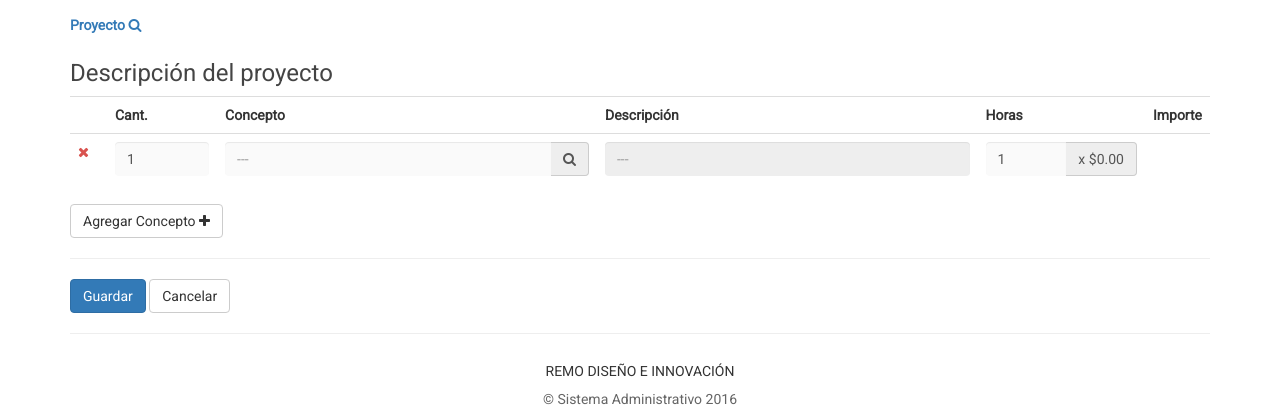
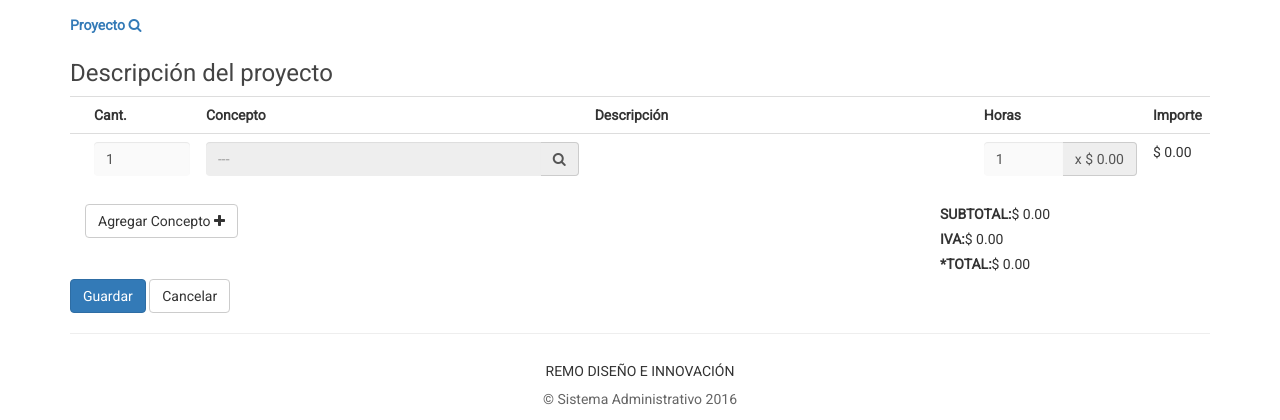
Before and after one commit to AgenciaREMO/Sistema_REMO, a CodeIgniter app: page /Sistema_REMO/cotizaciones/cotizacionNueva in a window 1280 px wide. Shown: the part 380-800 px from the top of the page. Run offline with CodeIgniter, Linux system fonts and the light colour scheme; data that the repository does not hold is empty.

Commit message:
Modificaciones sobre el formulario: recalculo de subtotal, iva y total cuando se agregan rows o cuando se eliminan. La funcionalidad para eliminar row es nueva. Se continua trabajando sobre los ids que deben ser modificados cuando se eliminan rows de la tabla.

```diff
--- a/application/views/cotizaciones/cotizacion_nueva.php
+++ b/application/views/cotizaciones/cotizacion_nueva.php
@@ -29,7 +29,8 @@
 					'name' => 'concepto0',
 					'class' => 'form-control',
 					'placeholder' => '---',
-					'id' => 'concepto0'
+					'id' => 'concepto0',
+					'disabled' => 'disabled'
 				);
 				$descripcion0 = array(
 					'name' => 'descripcion0',
@@ -103,31 +104,42 @@
 							<th class="col-importe">Importe</th>
 						</tr>
 						<tr>
-							<td><a class="i-borrar" href="#" onclick=""><i class="fa fa-times"></i></a></td>
+							<td><!--<a class="i-borrar" href="#" onclick=""><i class="fa fa-times"></i></a>--></td>
 							<td class="col-cantidad"><?= form_input($cantidad0) ?></td>
 							<td class="col-concepto">
 								<div class="input-group">
 									<?= form_input($concepto0) ?>
 							    	<div class="input-group-addon">
-							    			<i class="fa fa-search" aria-hidden="true" onclick="identificar_Concepto('0')"></i>
+							    			<i class="fa fa-search" aria-hidden="true" onclick="identificarConcepto('0')"></i>
 							    	</div>
 							    </div>
 							</td>
-							<td class="col-descripcion"><?= form_input($descripcion0) ?></td>
+							<td class="col-descripcion">
+								<span id="descripcion0" name="descripcion0"></span>
+							</td>
 							<td class="col-horas">
 								<div class="input-group">
 									<?= form_input($horas0) ?>
-							    	<div class="input-group-addon"> x $<span name="costo0" id="costo0">0.00</span></div>
+							    	<div class="input-group-addon"> x $ <span name="costo0" id="costo0">0.00</span></div>
 							    </div>
 							</td>
 							<td class="col-importe">
 								<div class="input-group">
-									<span id="importe0"name="importe0"></span>
+									<span id="importe0"name="importe0">$ 0.00</span>
 								</div>
 							</td>
 						</tr>
 					</table>
-					<a href="#" class="btn btn-default" onClick="agregarConcepto()">Agregar Concepto <i class="fa fa-plus" aria-hidden="true"></i></a>
+					<div class="col-lg-4">
+						<a href="#" class="btn btn-default" onClick="agregarConcepto()">Agregar Concepto <i class="fa fa-plus" aria-hidden="true"></i></a>
+					</div>
+					<div class="col-lg-5"></div>
+					<div class="col-lg-3">
+						<label for="">SUBTOTAL:</label><span name="subtotal" id="subtotal" class="totales">$ 0.00</span><br>
+						<label for="">IVA:</label><span name="iva" id="iva" class="totales">$ 0.00</span><br>
+						<label for="">*TOTAL:</label><span name="total" id="total" class="totales">$ 0.00</span>
+					</div>
+
 				</div>
 				<hr>
 				<?= form_submit($guardar) ?>
@@ -269,16 +281,26 @@
 				var num = parseInt($("#inputs").val());
 				//var id = this.id;
 				//$('#' + id).hide();
+				//SE ACTUALIZAN LOS CAMPOS VACIOS CON LA INFORMACION DEL CONCEPTO SELECCIONADO EN LA MODAL
 				$("#concepto" + num).val(registro[0]["concepto"]);
-				$("#descripcion" + num).val(registro[0]["detalles"]);
+				$("#descripcion" + num).text(registro[0]["detalles"]);
 				$("#costo" + num).text(registro[0]["costo"]);
 				var cantidad = parseInt($("#cantidad" + num).val());
 				var horas = parseInt($("#horas" + num).val());
 				var costo = parseInt($("#costo" + num).text());
 				var importe = cantidad * costo * horas;
 				$("#importe" + num).text(importe);
-
-				//$("#divdescrip").html(html);
+				//SE RECALCULA EL IMPORTE, SUBTOTAL, TOTAL E IVA CADA QUE SE ACTUALIZA LA CANTIDAD O LAS HORAS DEL CONCEPTO
+				var subtotal = 0;
+				for (var i = 0; i < num_concep; i++) {
+					imp = parseInt($("#importe" + i).text());
+					subtotal = subtotal + imp;
+					iva = (subtotal * 16)/100;
+					total = subtotal + iva;
+				};
+				$("#subtotal").text(subtotal);
+				$("#iva").text(iva);
+				$("#total").text(total);
 			},
 			error: function(jqXHR, textStatus, errorThrown)
 			{
@@ -301,16 +323,66 @@
 		var costo = parseInt($("#costo" + id).text());
 		var importe = cantidad * costo * horas;
 		$("#importe" + id).text(importe);
-		alert("cant:" + cantidad + "costo:" + costo + "horas:" + horas + "importe:" + importe);
+		//SE RECALCULA EL IMPORTE, SUBTOTAL, TOTAL E IVA CADA QUE SE ACTUALIZA LA CANTIDAD O LAS HORAS DEL CONCEPTO
+		var subtotal = 0;
+		for (var i = 0; i < num_concep; i++) {
+			imp = parseInt($("#importe" + i).text());
+			subtotal = subtotal + imp;
+			iva = (subtotal * 16)/100;
+			total = subtotal + iva;
+		};
+		$("#subtotal").text(subtotal);
+		$("#iva").text(iva);
+		$("#total").text(total);
 	}
-	function identificar_Concepto(num)
+	function identificarConcepto(num)
 	{
 		$("#inputs").val(num);
 		$('#modal_concepto').modal('show');
 	}
+	function eliminarConcepto(num)
+	{
+		$('#row' + num).remove();
+		//SE RENOMBRAN TODOS LOS IDS DE LOS ROWS PARA QUE TENGAN SECUENCIA
+		for (var i = num; i < num_concep; i++) {
+			//SE OBTIENE EL NUMERO DEL ROW CUYO ID VA A SER MODIFICADO
+			var modificar = i+1;
+			//SE ASIGNAN LOS NUEVOS IDS AL ROW POR MODIFICAR Y A LOS ELEMENTOS DEL ROW
+			$('#row' + modificar).attr("id","row"+i);
+			$('#a' + modificar).attr("id","a"+i);
+			$('#a' + modificar).attr("onclick","eliminarConcepto("+i+")");
+			/*id='a"+num_concep+"'
+			onclick='eliminarConcepto("+num_concep+")
+			cantidad"+num_concep+"
+			cantidad"+num_concep+"
+			concepto"+num_concep+"
+			concepto"+num_concep+"
+			onClick='identificarConcepto("+num_concep+")
+			name='descripcion"+num_concep+
+			descripcion"+num_concep+
+			horas"+num_concep+
+			horas"+num_concep+
+			name='costo
+			id='costo"+num_concep+
+			id='importe"+num_concep+
+			name='importe"+num_concep*/
+		};
+		num_concep--;
+		//SE RECALCULA EL IMPORTE, SUBTOTAL, TOTAL E IVA CADA QUE SE ACTUALIZA LA CANTIDAD O LAS HORAS DEL CONCEPTO
+		var subtotal = 0;
+		for (var i = 0; i < num_concep; i++) {
+			imp = parseInt($("#importe" + i).text());
+			subtotal = subtotal + imp;
+			iva = (subtotal * 16)/100;
+			total = subtotal + iva;
+		};
+		$("#subtotal").text(subtotal);
+		$("#iva").text(iva);
+		$("#total").text(total);
+	}
 	function agregarConcepto()
 	{
-		html = "<tr><td><a class='i-borrar' href='#' onclick=''><i class='fa fa-times'></i></a></td><td class='col-cantidad'><input type='text' name='cantidad"+num_concep+"' class='form-control input-recal' value='1' id='cantidad"+num_concep+"'></td><td class='col-concepto'><div class='input-group'><input type='text' name='concepto"+num_concep+"' class='form-control'	placeholder='---' id='concepto"+num_concep+"'><div class='input-group-addon'><i onClick='identificar_Concepto("+num_concep+")' class='fa fa-search' aria-hidden='true'></i></div></div></td><td class='col-descripcion'><input type='text' name='descripcion"+num_concep+"' class='form-control' placeholder='---' id='descripcion"+num_concep+"' disabled='disabled'></td><td class='col-horas'><div class='input-group'><input type='text' name='horas"+num_concep+"' class='form-control input-recal' value='1' id='horas"+num_concep+"'><div class='input-group-addon'> x $<span name='costo' id='costo"+num_concep+"'>0.00</span></div></div></td><td class='col-importe'><div class='input-group'><span id='importe"+num_concep+"' name='importe"+num_concep+"'></span></div></td></tr>";
+		html = "<tr id='row"+num_concep+"'><td><a class='i-borrar' id='a"+num_concep+"' href='#' onclick='eliminarConcepto("+num_concep+")'><i class='fa fa-times'></i></a></td><td class='col-cantidad'><input type='text' name='cantidad"+num_concep+"' class='form-control input-recal' value='1' id='cantidad"+num_concep+"'></td><td class='col-concepto'><div class='input-group'><input type='text' name='concepto"+num_concep+"' class='form-control'	placeholder='---' id='concepto"+num_concep+"' disabled='disabled'><div class='input-group-addon'><i onClick='identificarConcepto("+num_concep+")' class='fa fa-search' aria-hidden='true'></i></div></div></td><td class='col-descripcion'><span name='descripcion"+num_concep+"' id='descripcion"+num_concep+"'></span></td><td class='col-horas'><div class='input-group'><input type='text' name='horas"+num_concep+"' class='form-control input-recal' value='1' id='horas"+num_concep+"'><div class='input-group-addon'> x $<span name='costo' id='costo"+num_concep+"'>0.00</span></div></div></td><td class='col-importe'><div class='input-group'><span id='importe"+num_concep+"' name='importe"+num_concep+"'></span></div></td></tr>";
 		$("#tabla-conceptos tr:last").after(html);
 		num_concep++;
 	}
--- a/application/views/cotizaciones/listaCotizaciones.php
+++ b/application/views/cotizaciones/listaCotizaciones.php
@@ -165,7 +165,7 @@
 			<div class="row">
 				<div class="col-lg-12">
 					<ul class="nav nav-pills" role="tablist">
-						<li role="presentation"><a href="#" id="f-total">Todas <span class="badge"><?= $num_total ?></span></a></li>
+						<li role="presentation"><a href="#" id="f-total" data-toggle="tooltip" title="Cotizaciónes que ya pasarón por revisión.">Todas <span class="badge"><?= $num_total ?></span></a></li>
 					  	<li role="presentation"><a href="#" id="f-aceptada">Aceptadas <span class="badge"><?= $num_aceptadas ?></span></a></li>
 					  	<li role="presentation"><a href="#" id="f-revision">En revisión <span class="badge"><?= $num_revision ?></span></a></li>
 					  	<li role="presentation"><a href="#" id="f-expedida">Expedidas <span class="badge"><?= $num_expedidas ?></span></a></li>
@@ -230,6 +230,9 @@
 	function inicio()
 	{
 		var busc = "";
+
+		$('[data-toggle="tooltip"]').tooltip();
+
 		//Evento Focus
 		$("#b-personal").focus(function()
 		{
--- a/css/style.css
+++ b/css/style.css
@@ -57,3 +57,6 @@ margin:auto;
 .col-concepto, .col-descripcion {
 	width: 35%;
 }
+.totales {
+	margin-right: 0px;
+}
```
